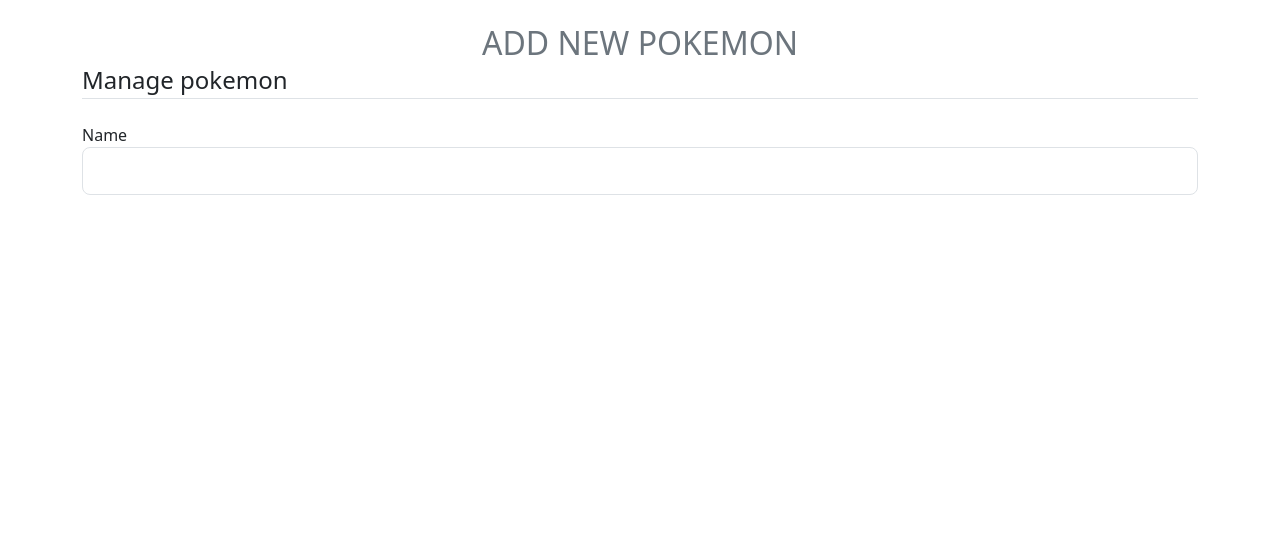
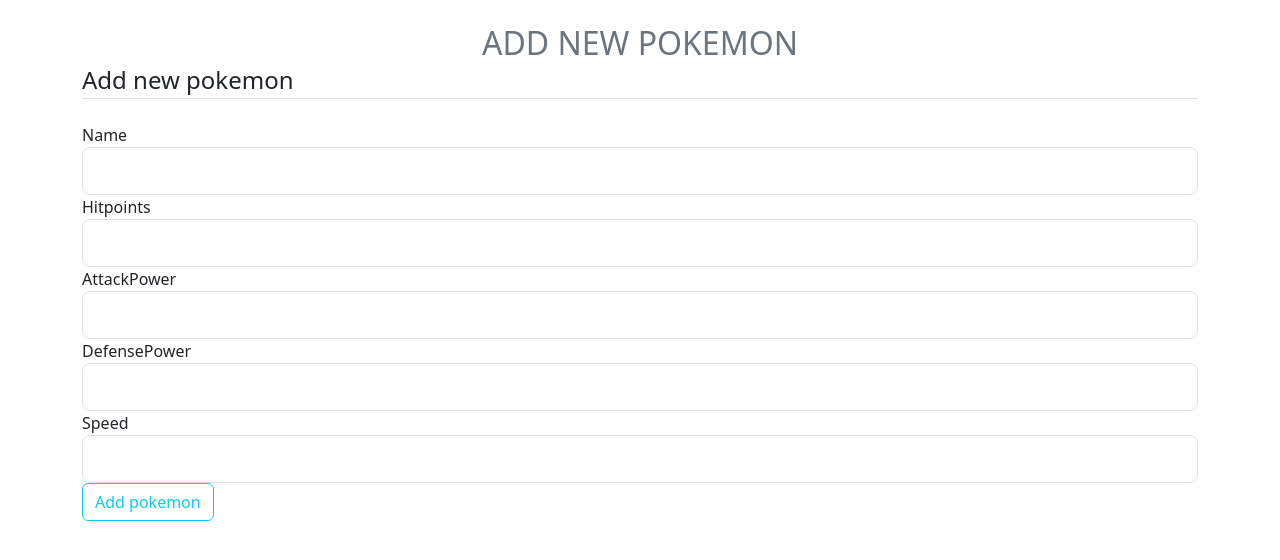
Before and after one commit to Vikko/gcea, a Flask app: page /pokemon/new in a window 1280 px wide. Shown: the part 72-632 px from the top of the page. Run offline with Flask 2, Linux system fonts and the light colour scheme; some libraries are stand-ins or nearby versions.

Commit message:
Refactor: Moved project to module. Added SQLite DB & Pokemon management functions

```diff
--- a/app.py
+++ b/app.py
@@ -1,36 +1,4 @@
-"""
- Main class, handles routing and communications between modules
-"""
-from flask import Flask, render_template, flash, redirect
-from pokemon import AddPokemonForm
-
-app = Flask(__name__)
-
-app.config['SECRET_KEY'] = '0123456789abcdef'  # Not very secret, but functional
-
-
-@app.route('/')
-@app.route('/menu')
-def index():
-    return render_template("index.html", content_header="Main menu")
-
-
-@app.route('/pokemon')
-def pokemon():
-    return render_template("pokemon/index.html", content_header="Manage pokemon")
-
-@app.route('/pokemon/new', methods=["get"])
-def add_pokemon():
-    form = AddPokemonForm()
-    if form.validate_on_submit():
-        flash("{{ form.name.data }} was added to the list!", "success")
-    return render_template("pokemon/new.html", content_header="Add new pokemon", form=form)
-
-
-@app.route('/fight')
-def fight():
-    return render_template("fight.html")
-
+from gcea import app
 
 if __name__ == "__main__":
     app.run(debug=True)
--- /dev/null
+++ b/gcea/forms.py
@@ -0,0 +1,27 @@
+"""
+ Logic to handle everything related to pokemon properties and their storage.
+"""
+
+from flask_wtf import FlaskForm
+from wtforms import StringField, IntegerField, SubmitField
+from wtforms.validators import DataRequired, Length, NumberRange, ValidationError
+from gcea.models import Pokemon
+
+
+class PostPokemonForm(FlaskForm):
+    name = StringField('Name',
+                       validators=[DataRequired(), Length(min=3, max=20)])
+    hp = IntegerField('Hitpoints',
+                      validators=[DataRequired(), NumberRange(min=1, max=255)])
+    attack = IntegerField('AttackPower',
+                          validators=[DataRequired(), NumberRange(min=5, max=250)])
+    defence = IntegerField('DefensePower',
+                           validators=[DataRequired(), NumberRange(min=5, max=250)])
+    speed = IntegerField('Speed',
+                         validators=[DataRequired(), NumberRange(min=5, max=200)])
+    submit = SubmitField("Add pokemon")
+
+    def validate_name(self, name):
+        pokemon = Pokemon.query.filter_by(name=name.data).first()
+        if pokemon:
+            raise ValidationError('A pokemon with that name is already in the database.')
--- /dev/null
+++ b/gcea/routes.py
@@ -0,0 +1,53 @@
+from flask import render_template, flash, redirect, url_for, request
+from gcea import app, db
+from gcea.models import Pokemon
+from gcea.forms import PostPokemonForm
+
+@app.route('/')
+@app.route('/menu')
+def index():
+    return render_template("index.html", content_header="Main menu")
+
+
+@app.route('/pokemon')
+def pokemon():
+    pokemons = Pokemon.query.all()
+    return render_template("pokemon/index.html", content_header="Manage pokemon", pokemons=pokemons)
+
+
+@app.route('/pokemon/new', methods=["GET", "POST"])
+def add_pokemon():
+    form = PostPokemonForm()
+    if form.validate_on_submit():
+        pokemon = Pokemon(name=form.name.data, hp=form.hp.data, attack=form.attack.data, defence=form.defence.data, speed=form.speed.data)
+        db.session.add(pokemon)
+        db.session.commit()
+        flash(f"{form.name.data} was added to the list!", "success")
+        return redirect(url_for('pokemon'))
+    return render_template("pokemon/form.html", content_header="Add new pokemon", form=form, legend="Add new pokemon")
+
+@app.route("/pokemon/<int:pokemon_id>/update", methods=['GET', 'POST'])
+def update_pokemon(pokemon_id):
+    pokemon = Pokemon.query.get_or_404(pokemon_id)
+    form = PostPokemonForm(obj=pokemon)
+    if form.validate_on_submit():
+        pokemon.name = form.name.data
+        pokemon.hp = form.hp.data
+        pokemon.attack = form.attack.data
+        pokemon.defence = form.defence.data
+        pokemon.speed = form.speed.data
+        db.session.commit()
+        flash('Your pokemon has been updated!', 'success')
+        return redirect(url_for('pokemon'))
+    return render_template("pokemon/form.html", content_header="Update pokemon", form=form, legend="Update pokemon")
+
+@app.route("/pokemon/<int:pokemon_id>", methods=['POST'])
+def delete_pokemon(pokemon_id):
+    pokemon = Pokemon.query.get_or_404(pokemon_id)
+    db.session.delete(pokemon)
+    db.session.commit()
+    return redirect(url_for("pokemon"))
+
+@app.route('/fight')
+def fight():
+    return render_template("fight.html")
--- /dev/null
+++ b/gcea/templates/pokemon/form.html
@@ -0,0 +1,78 @@
+{% extends 'layout.html' %}
+
+{% block content %}
+    <form method="POST" action="">
+        {{ form.hidden_tag() }}
+        <fieldset class="form-group">
+            <legend class="border-bottom mb-4">{{ legend }}</legend>
+            <div class="form-group">
+                {{ form.name.label(class="form-control-label")}}
+                {% if form.name.errors %}
+                    {{ form.name(class="form-control form-control-lg is-invalid") }}
+                        <div class="invalid-feedback">
+                        {% for error in form.name.errors %}\
+                            <span>{{ error }}</span>
+                        {% endfor %}
+                        </div>
+                {% else %}
+                    {{ form.name(class="form-control form-control-lg") }}
+                {% endif %}
+            </div>
+            <div class="form-group">
+                {{ form.hp.label(class="form-control-label")}}
+                {% if form.hp.errors %}
+                    {{ form.hp(class="form-control form-control-lg is-invalid") }}
+                        <div class="invalid-feedback">
+                        {% for error in form.hp.errors %}\
+                            <span>{{ error }}</span>
+                        {% endfor %}
+                        </div>
+                {% else %}
+                    {{ form.hp(class="form-control form-control-lg") }}
+                {% endif %}
+            </div>
+            <div class="form-group">
+                {{ form.attack.label(class="form-control-label")}}
+                {% if form.attack.errors %}
+                    {{ form.attack(class="form-control form-control-lg is-invalid") }}
+                        <div class="invalid-feedback">
+                        {% for error in form.attack.errors %}\
+                            <span>{{ error }}</span>
+                        {% endfor %}
+                        </div>
+                {% else %}
+                    {{ form.attack(class="form-control form-control-lg") }}
+                {% endif %}
+            </div>
+            <div class="form-group">
+                {{ form.defence.label(class="form-control-label")}}
+                {% if form.defence.errors %}
+                    {{ form.defence(class="form-control form-control-lg is-invalid") }}
+                        <div class="invalid-feedback">
+                        {% for error in form.defence.errors %}\
+                            <span>{{ error }}</span>
+                        {% endfor %}
+                        </div>
+                {% else %}
+                    {{ form.defence(class="form-control form-control-lg") }}
+                {% endif %}
+            </div>
+            <div class="form-group">
+                {{ form.speed.label(class="form-control-label")}}
+                {% if form.speed.errors %}
+                    {{ form.speed(class="form-control form-control-lg is-invalid") }}
+                        <div class="invalid-feedback">
+                        {% for error in form.speed.errors %}\
+                            <span>{{ error }}</span>
+                        {% endfor %}
+                        </div>
+                {% else %}
+                    {{ form.speed(class="form-control form-control-lg") }}
+                {% endif %}
+            </div>
+        </fieldset>
+        <div class="form-group">
+            {{ form.submit(class="btn btn-outline-info") }}
+        </div>
+    </form>
+{% endblock %}
--- a/pokemon.py
+++ /dev/null
@@ -1,18 +0,0 @@
-"""
- Storage class to handle everything related to pokemon properties and their storage.
-"""
-from flask_wtf import FlaskForm
-from wtforms import StringField,IntegerField
-from wtforms.validators import DataRequired, Length
-
-class AddPokemonForm(FlaskForm):
-    name = StringField('Name',
-                        validators=[DataRequired(),Length(min=3,max=20)])
-    hp = IntegerField('Hitpoints',
-                        validators=[DataRequired(), Length(min=1, max=255)])
-    attack = IntegerField('AttackPower',
-                        validators=[DataRequired(),Length(min=5,max=250)])
-    defence = IntegerField('DefensePower',
-                        validators=[DataRequired(),Length(min=5,max=250)])
-    speed = IntegerField('Speed',
-                        validators=[DataRequired(), Length(min=5, max=200)])
--- a/templates/pokemon/index.html
+++ /dev/null
@@ -1,5 +0,0 @@
-{% extends 'layout.html' %}
-
-{% block content %}
-Pokemon stuff
-{% endblock %}
--- a/templates/pokemon/new.html
+++ /dev/null
@@ -1,23 +0,0 @@
-{% extends 'layout.html' %}
-
-{% block content %}
-    <form method="POST" action="">
-        {{ form.hidden_tag() }}
-        <fieldset class="form-group">
-            <legend class="border-bottom mb-4">Manage pokemon</legend>
-            <div class="form-group">
-                {{ form.name.label(class="form-control-label")}}
-                {% if form.name.errors %}
-                    {{ form.name(class="form-control form-control-lg is-invalid") }}
-                        <div class="invalid-feedback">
-                        {% for error in form.name.errors %}\
-                            <span>{{ error }}</span>
-                        {% endfor %}
-                        </div>
-                {% else %}
-                    {{ form.name(class="form-control form-control-lg") }}
-                {% endif %}
-            </div>
-        </fieldset>
-    </form>
-{% endblock %}
```
Also changed, not shown: FEATURES.md (+5 -5 lines), gcea/__init__.py (added, +17 -0 lines), gcea/models.py (added, +16 -0 lines), gcea/templates/index.html (renamed from templates/index.html, +4 -4 lines), gcea/templates/pokemon/index.html (added, +43 -0 lines), gcea/engine.py (renamed from engine.py), gcea/pokemon.db (added), gcea/templates/action_buttons.html (renamed from templates/action_buttons.html), gcea/templates/base.html (renamed from templates/base.html), gcea/templates/fight.html (renamed from templates/fight.html), gcea/templates/layout.html (renamed from templates/layout.html).
